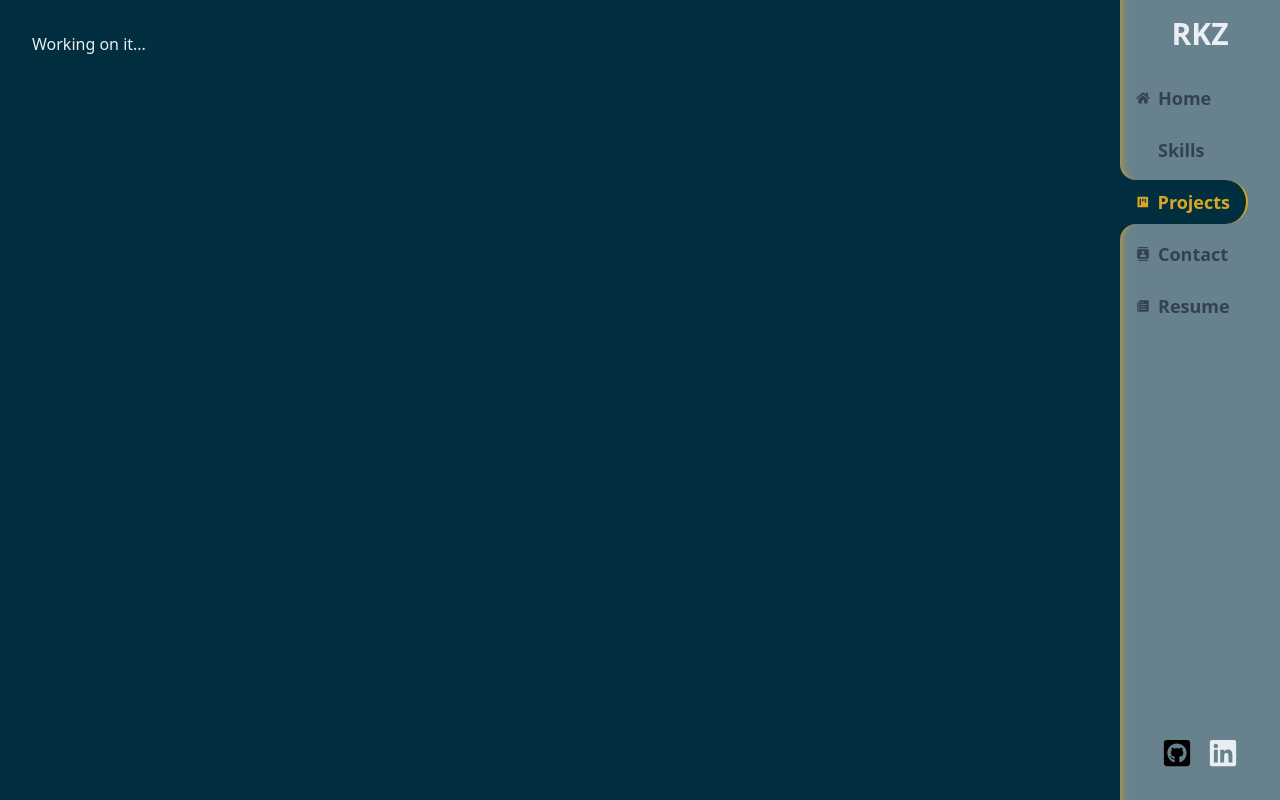
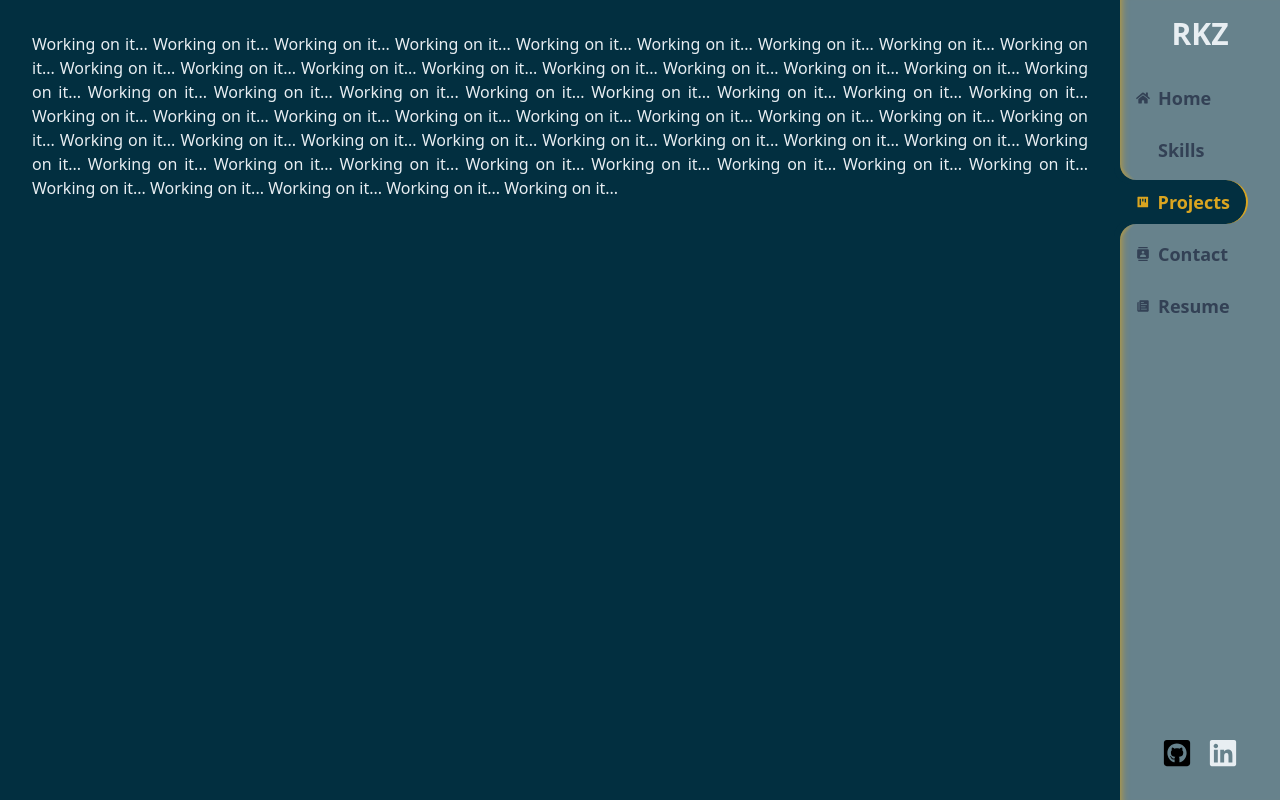
Before and after one commit to devRezaulKarim/portfolio, a React (Vite) app: page /projects in a window 1280 px wide. Built offline with nearby package versions, Linux system fonts and the light colour scheme; some icons are missing.

Commit message:
add fixed width, adjust the hero image size, add resume link

```diff
--- a/src/App.jsx
+++ b/src/App.jsx
@@ -15,8 +15,9 @@ export default function App() {
 
   return (
     <>
-      <div className="flex">
-        <div className="bg-[var(--color-primary)] text-[var(--color-light)] lg:w-[calc(100vw-10rem)] w-screen overflow-auto h-screen lg:p-8 p-4 ">
+      <div className="bg-gradient-to-r from-[var(--color-primary)] from-50%  to-[var(--color-secondary)] to-50%">
+        <div className="flex max-w-screen-2xl mx-auto relative bg-gradient-to-tr from-[var(--color-primary)] to-[var(--color-secondary)] customShadow">
+          <div className="bg-[var(--color-primary)] text-[var(--color-light)] lg:w-full overflow-auto h-screen lg:p-8 p-4 ">
             <div>
               <Outlet />
             </div>
@@ -46,9 +47,10 @@ export default function App() {
             )}
           </div>
 
-        <div className="bg-green-500 hidden md:block w-40 h-screen"></div>
+          {/* <div className="bg-green-500 hidden md:block w-60 h-screen"></div> */}
           <div>
             <Navbar />
+          </div>
         </div>
       </div>
     </>
--- a/src/Components/MobileNavbar.jsx
+++ b/src/Components/MobileNavbar.jsx
@@ -34,7 +34,12 @@ export default function MobileNavbar({ mobileMenuHandler }) {
           </NavLink>
         </li>
         <li>
-          <a href="https://t.ly/zj6gR" onClick={mobileMenuHandler}>
+          <a
+            href="https://t.ly/ItvXD"
+            target="_blank"
+            rel="noreferrer"
+            onClick={mobileMenuHandler}
+          >
             <IoIosPaper className="text-md icon" />
             <span>Resume</span>
           </a>
--- a/src/Components/Navbar.jsx
+++ b/src/Components/Navbar.jsx
@@ -7,7 +7,7 @@ import { FaListCheck } from "react-icons/fa6";
 
 export default function Navbar() {
   return (
-    <div className="hidden md:flex flex-col justify-between bg-[var(--color-secondary)] text-[var(--color-light)] fixed top-0 right-0 w-40  h-full shadow-[inset_10px_0_10px_-10px_var(--color-accent)]	">
+    <div className="hidden md:flex flex-col justify-between bg-[var(--color-secondary)] text-[var(--color-light)] relative top-0 right-0 w-40  h-full shadow-[inset_10px_0_10px_-10px_var(--color-accent)]	">
       <div className="">
         <div className="text-center py-4">
           <h1 className="uppercase text-3xl font-black text-[var(--color-light)]">
@@ -39,7 +39,7 @@ export default function Navbar() {
             </NavLink>
           </li>
           <li>
-            <a href="https://t.ly/zj6gR">
+            <a href="https://t.ly/ItvXD" target="_blank" rel="noreferrer">
               <IoIosPaper className="text-sm icon" />
               <span>Resume</span>
             </a>
--- a/src/Pages/Home.jsx
+++ b/src/Pages/Home.jsx
@@ -28,12 +28,11 @@ export default function Home() {
   }, []);
 
   return (
-    <div className="">
-      <div className="lg:flex flex-row-reverse items-center ">
-        <div className="heroRight  ">
-          <img className="w-full" src="/Programming-2.png" alt="" />
+    <div className="lg:flex flex-row-reverse items-center min-h-[calc(100vh-4rem)]">
+      <div className="heroRight lg:w-1/2">
+        <img width={560} height={565} src="/Programming-2.png" alt="" />
       </div>
-        <div className="heroLeft  flex flex-col gap-2">
+      <div className="heroLeft lg:w-1/2 flex flex-col gap-2">
         <h2 className="text-2xl font-semibold mb-4">Hey there, </h2>
         <h1 className="text-3xl font-bold leading-10">
           This is Rezaul Karim <br /> and I&#39;m
@@ -42,10 +41,10 @@ export default function Home() {
           </span>
         </h1>
         <p className="my-4 text-lg lg:w-10/12">
-            Enthusiastic web developer dedicated to transforming creative
-            concepts into flawless digital experiences. With a strong emphasis
-            on design and innovation, I bring ideas to life through meticulous
-            coding, ensuring user-centric websites that captivate and engage.
+          Enthusiastic web developer dedicated to transforming creative concepts
+          into flawless digital experiences. With a strong emphasis on design
+          and innovation, I bring ideas to life through meticulous coding,
+          ensuring user-centric websites that captivate and engage.
         </p>
         <div className="btns">
           <Link to={"/contact"}>
@@ -53,7 +52,7 @@ export default function Home() {
               Hire Me
             </button>
           </Link>
-            <a href="https://t.ly/zj6gR">
+          <a href="https://t.ly/ItvXD" target="_blank" rel="noreferrer">
             <button className="ml-8 bg-[var(--color-secondary)] text-[var(--color-primary)] border-2 border-[var(--color-accent)] duration-200 py-1 px-4 font-semibold text-xl rounded-lg hover:shadow-md hover:border-[var(--color-primary)] hover:shadow-[var(--color-accent)] hover:-translate-y-1">
               See Resume
             </button>
@@ -61,6 +60,5 @@ export default function Home() {
         </div>
       </div>
     </div>
-    </div>
   );
 }
--- a/src/Pages/Projects.jsx
+++ b/src/Pages/Projects.jsx
@@ -1,3 +1,21 @@
 export default function Projects() {
-  return <div>Working on it...</div>;
+  return (
+    <div className="text-justify">
+      Working on it... Working on it... Working on it... Working on it...
+      Working on it... Working on it... Working on it... Working on it...
+      Working on it... Working on it... Working on it... Working on it...
+      Working on it... Working on it... Working on it... Working on it...
+      Working on it... Working on it... Working on it... Working on it...
+      Working on it... Working on it... Working on it... Working on it...
+      Working on it... Working on it... Working on it... Working on it...
+      Working on it... Working on it... Working on it... Working on it...
+      Working on it... Working on it... Working on it... Working on it...
+      Working on it... Working on it... Working on it... Working on it...
+      Working on it... Working on it... Working on it... Working on it...
+      Working on it... Working on it... Working on it... Working on it...
+      Working on it... Working on it... Working on it... Working on it...
+      Working on it... Working on it... Working on it... Working on it...
+      Working on it...{" "}
+    </div>
+  );
 }
--- a/src/Pages/Skills.jsx
+++ b/src/Pages/Skills.jsx
@@ -7,7 +7,7 @@ export default function Skills() {
   const skillsText = useFetch("/skillsText.json");
 
   return (
-    <div className="skills px-4 lg:px-0">
+    <div className="skills ">
       <div className=" w-full h-80 relative ">
         {skillsLogo.slice(0, 7).map((language, i) => (
           <SkillsBall key={i} language={language} />
--- a/src/index.css
+++ b/src/index.css
@@ -202,6 +202,11 @@
 .ball.express {
   animation: moveXCss 5.1s linear 0.02s infinite alternate,
     moveYCss 5.6s linear 0.02s infinite alternate;
+}
+
+.customShadow{
+  box-shadow: 0 1px 25px var(--color-accent);
+
 }
 
 @media screen and (max-width: 767px) {
```
Lines whose indentation alone changed are shown as unchanged.
